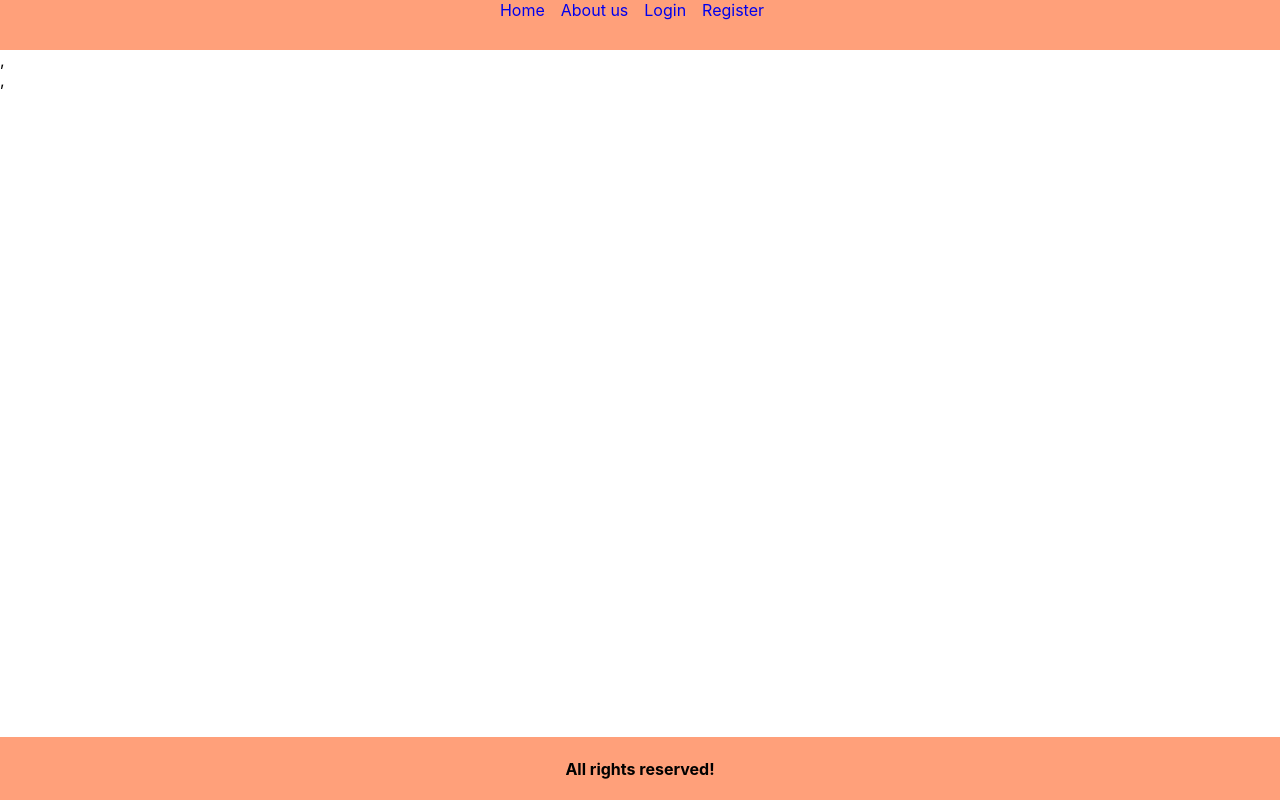
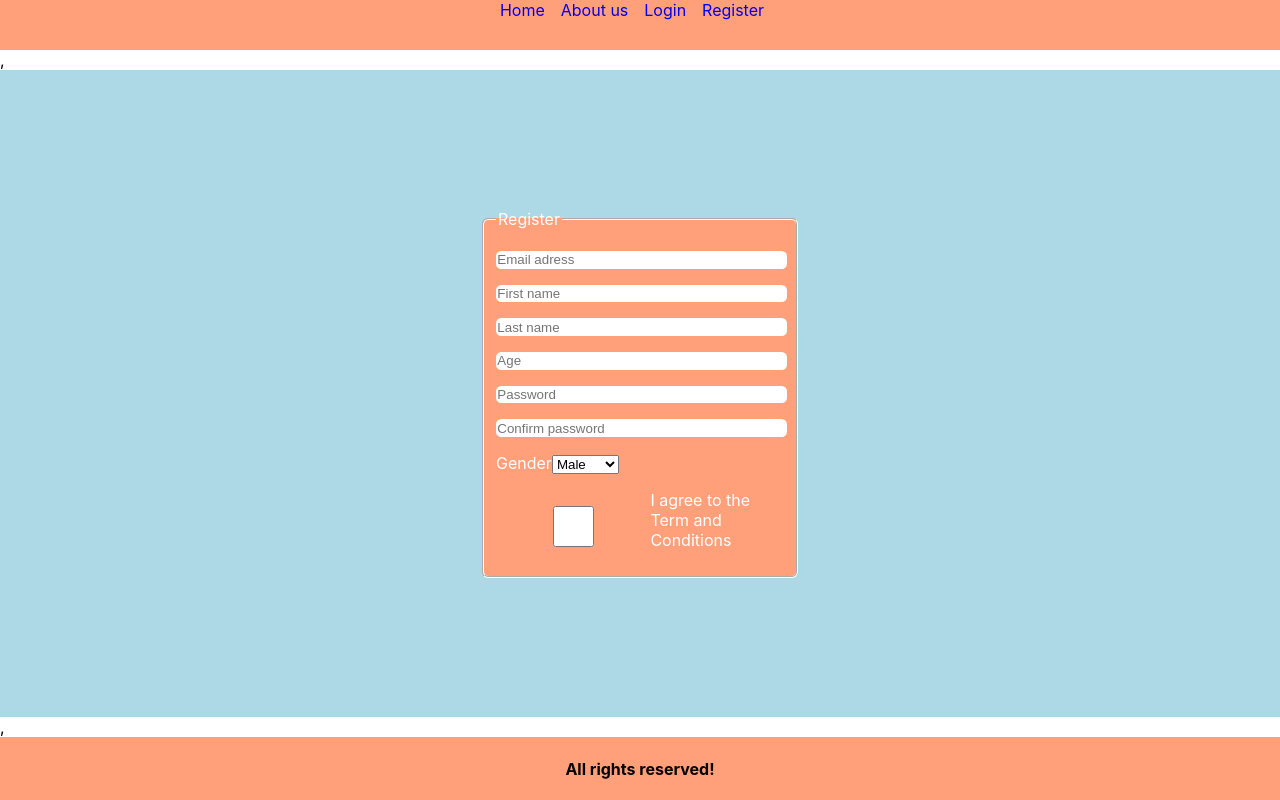
Before and after one commit to samuilz/Blog, a React app: page /users/register in a window 1280 px wide. Built offline with nearby package versions, Linux system fonts and the light colour scheme.

Commit message:
Create register form

```diff
--- a/src/components/Main.js
+++ b/src/components/Main.js
@@ -1,5 +1,6 @@
 import { Routes, Route } from 'react-router-dom';
 import Home from './Home';
+import Register from './register/Register';
 
 const Main = () => {
     return (
@@ -9,7 +10,7 @@ const Main = () => {
                 <Route path="/articles" element={<Home />} />
                 <Route path="/about-us" />
                 <Route path="/users/login" />
-                <Route path="/users/register" />
+                <Route path="/users/register" element={<Register />}/>
             </Routes>
         </main>
     );
--- /dev/null
+++ b/src/components/register/Register.css
@@ -0,0 +1,37 @@
+#main-content {
+    display: flex;
+    justify-content: center;
+    /* vertical-align: middle; */
+    flex-grow: 1;
+    background-color: lightblue;
+}
+
+form {
+    display: flex;
+    border-color: white;
+    align-items: center;
+    width: 25%;
+}
+
+form fieldset {
+    color: white;
+    border-color: white;
+    border-radius: 0.4em;
+    width: 100%;
+    background-color: lightsalmon;
+}
+
+
+form input {
+    width: 100%;
+    padding: 0.1em;
+    margin-top: 1.2em;
+    border-radius: 0.4em;
+    border-style: none;
+}
+
+.p-wrap {
+    display: flex;
+    flex-wrap: nowrap;
+    justify-content: left;
+}
--- /dev/null
+++ b/src/components/register/Register.js
@@ -0,0 +1,31 @@
+import './Register.css';
+
+
+const Register = () => {
+    return (
+        <form action="POST">
+            <fieldset>
+                <legend>Register</legend>
+                <input type="email" id="email" placeholder="Email adress" />
+                <input type="text" id="first-name" placeholder="First name" />
+                <input type="text" id="last-name" placeholder="Last name" />
+                <input type="number" id="age" placeholder="Age" />
+                <input type="password" id="password" placeholder="Password" />
+                <input type="password" id="confirm-password" placeholder="Confirm password" />
+                <p>
+                    <label htmlFor="gender">Gender</label>
+                    <select>
+                        <option>Male</option>
+                        <option>Female</option>
+                    </select>
+                </p>
+                <p className="p-wrap">
+                    <input type="checkbox" />
+                    <label htmlFor="">I agree to the Term and Conditions</label>
+                </p>
+            </fieldset>
+        </form>
+    );
+};
+
+export default Register;
--- a/src/index.css
+++ b/src/index.css
@@ -1,3 +1,7 @@
+html, body {
+  height: 100%;
+}
+
 body {
   margin: 0;
   font-family: -apple-system, BlinkMacSystemFont, 'Segoe UI', 'Roboto', 'Oxygen',
```
Also changed, not shown: src/components/login/Login.js (added).
